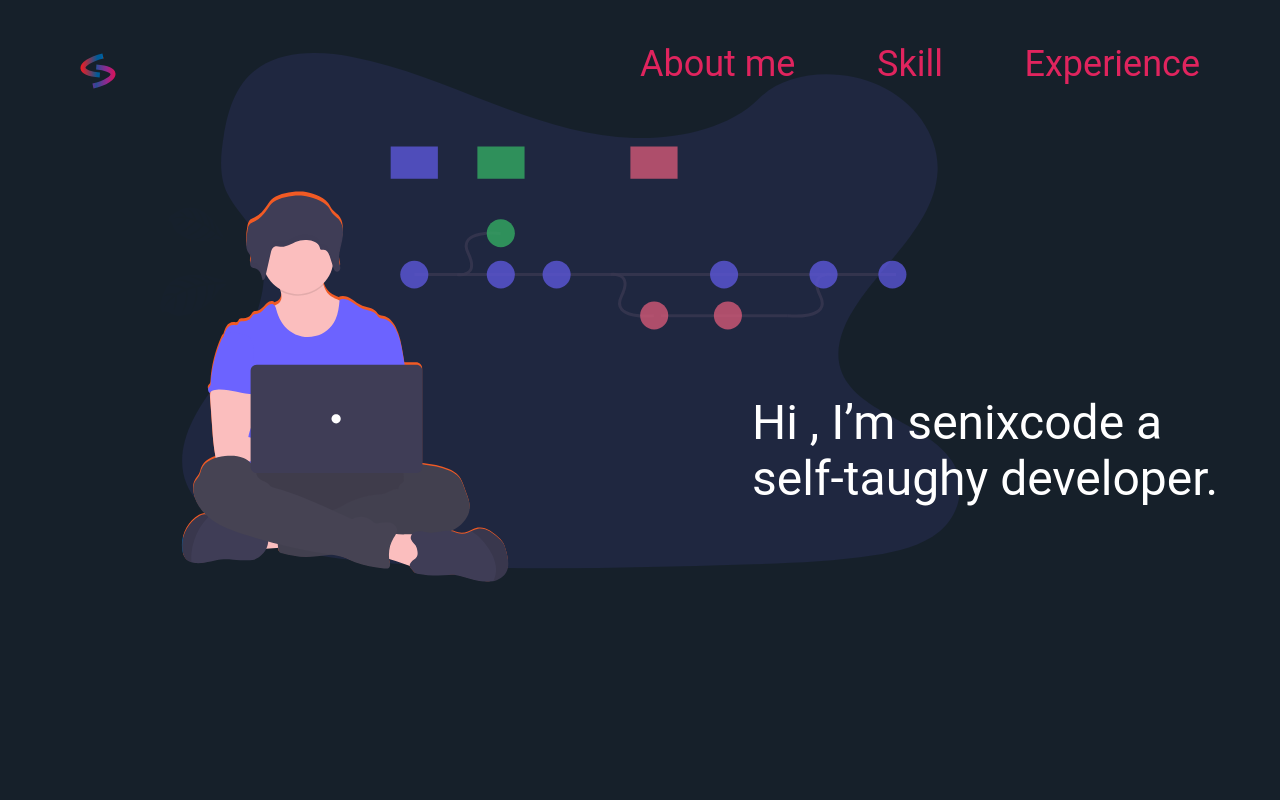
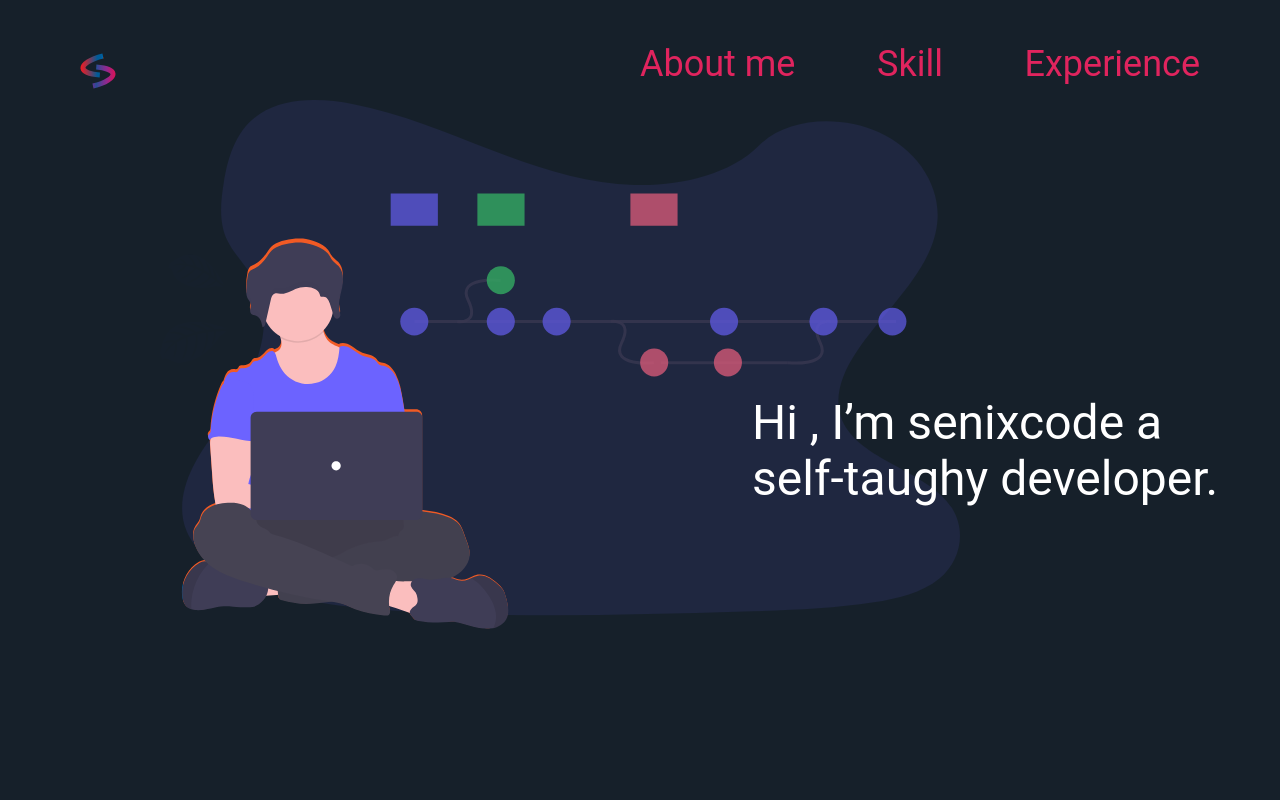
Before and after one commit to senixcode/My-web, a Next.js app: page / in a window 1280 px wide. Shown: the top 800 px of the page. Built offline with nearby package versions, Linux system fonts and the light colour scheme.

Commit message:
style: :lipstick: change position img

```diff
--- a/src/components/sections/WelcomeSection.tsx
+++ b/src/components/sections/WelcomeSection.tsx
@@ -37,7 +37,7 @@ const Img = styled.div`
  @media screen and (min-width: ${(props: PropStyleTheme) =>
       props.theme.screen.lg}) {
           left:5em;
-          bottom:3em;
+          bottom:.1em;
   }
 `;
 const Content = styled.h1`
```
